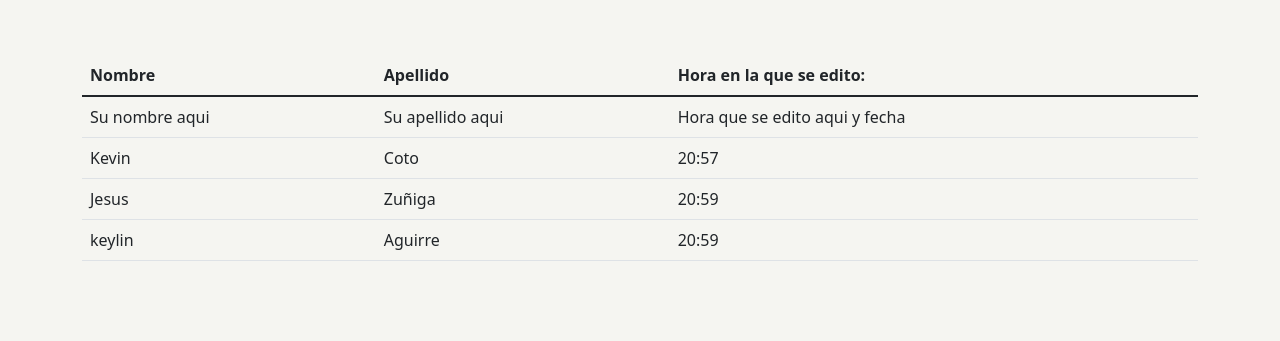
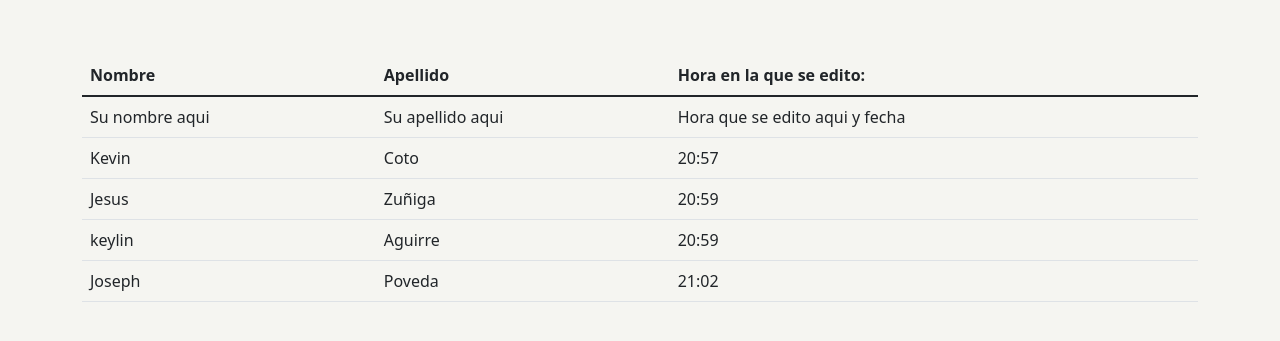
Before and after one commit to kevincoto18/Exposicion, a plain HTML site: page index.html in a window 1280 px wide. Shown: the part 73-414 px from the top of the page. Drawn offline with nearby package versions, Linux system fonts and the light colour scheme.

Commit message:
Update index.html

```diff
--- a/index.html
+++ b/index.html
@@ -47,6 +47,11 @@
     <td>Aguirre</td>
     <td>20:59</td>
     </tr>
+    <tr>
+    <td>Joseph</td>
+    <td>Poveda</td>
+    <td>21:02</td>
+    </tr>
     </tbody>
     </table>
     </div>
```
